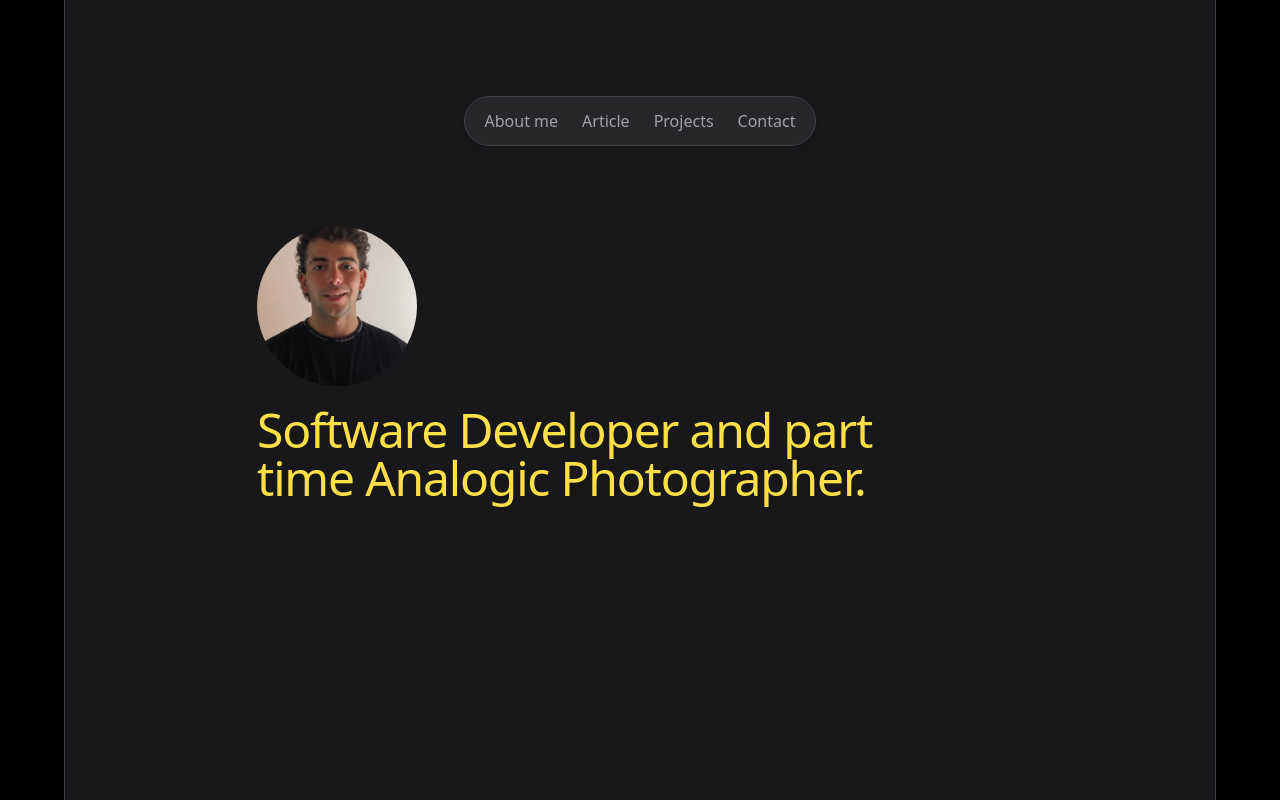
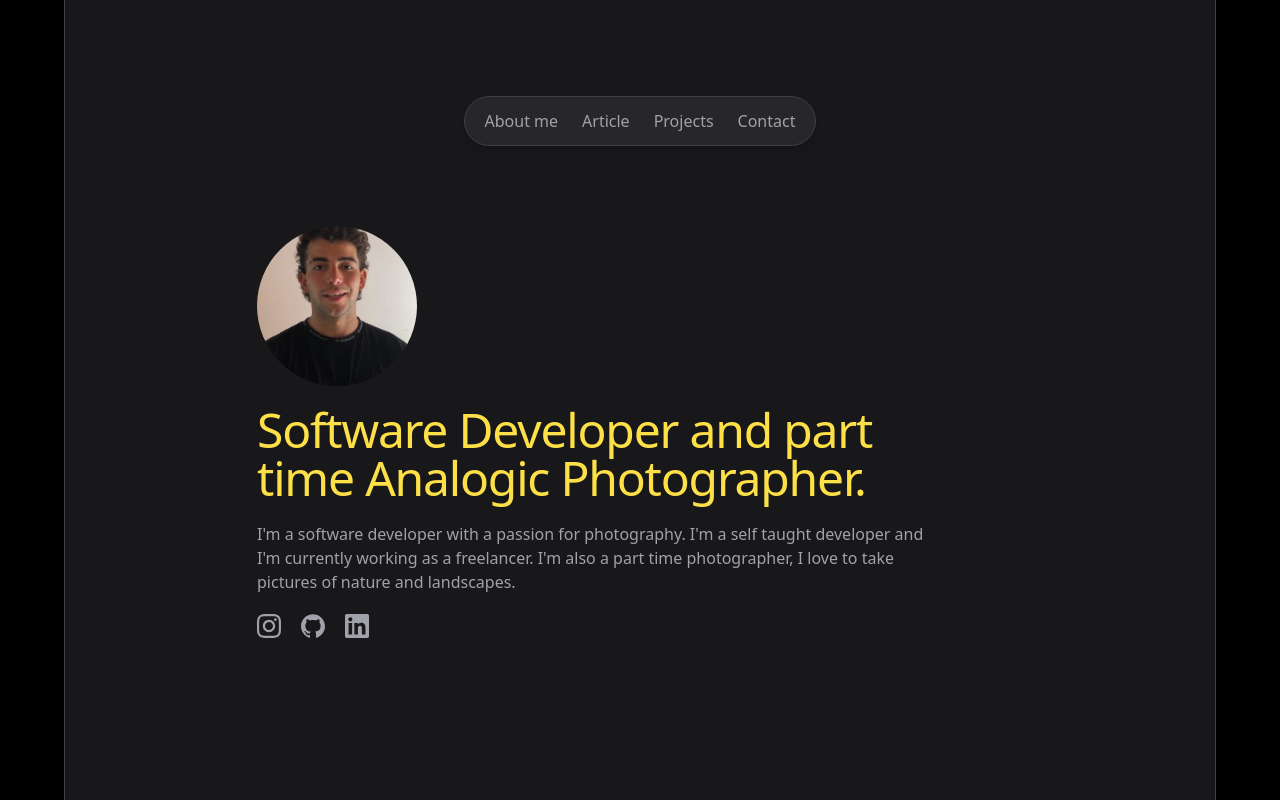
Before and after one commit to francostan/portfolio, a Next.js app: page / in a window 1280 px wide. Built offline with nearby package versions, Linux system fonts and the light colour scheme.

Commit message:
social media

```diff
--- a/components/NavBar.js
+++ b/components/NavBar.js
@@ -2,7 +2,7 @@ import React from 'react'
 import Link from 'next/link'
 
 const NavBar = () => {
-    //quede en el minuto 8:00
+    //quede en el minuto 11:00
     //https://www.youtube.com/watch?v=y3nE6F5T9jo&ab_channel=DailyWebCoding
 
 
--- /dev/null
+++ b/components/Socials.js
@@ -0,0 +1,16 @@
+import React from 'react'
+import { SiLinkedin, SiGithub, SiInstagram} from "react-icons/si";
+
+const Socials = () => {
+    const social = [SiInstagram, SiGithub, SiLinkedin];
+
+  return (
+    <div className="flex gap-5">
+			{social.map((Icon, index) => {
+				return <Icon key={index} className="w-6 h-6 text-zinc-400 hover:text-yellow-300 cursor-pointer" />;
+			})}
+		</div>
+  )
+}
+
+export default Socials
--- a/pages/index.js
+++ b/pages/index.js
@@ -2,6 +2,7 @@ import Head from "next/head";
 import { Inter } from "@next/font/google";
 import NavBar from "../components/NavBar";
 import Image from "next/image";
+import Socials from "../components/Socials";
 
 const inter = Inter({ subsets: ["latin"] });
 
@@ -23,7 +24,7 @@ export default function Home() {
             <NavBar />
 
             <div className="max-w-2xl flex flex-col gap-5 mt-20">
-              <div className="relative w-40 h-40 align-items-center">
+              <div className="relative w-40 h-40">
                 <Image
                   src="/yo.jpg"
                   fill
@@ -35,6 +36,11 @@ export default function Home() {
               <h1 className="text-lg font-semibold-sans tracking-tight text-yellow-300 sm:text-5xl">
                 Software Developer and part time Analogic Photographer.
               </h1>
+              <p className="text-zinc-400 text-base"  >
+                I'm a software developer with a passion for photography. I'm a self taught developer and I'm currently working as a freelancer. I'm also a part time photographer, I love to take pictures of nature and landscapes.
+              </p>
+
+              <Socials />
 
             </div>
 
```
